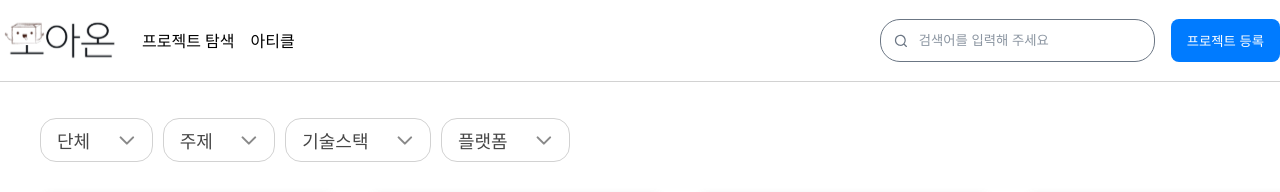
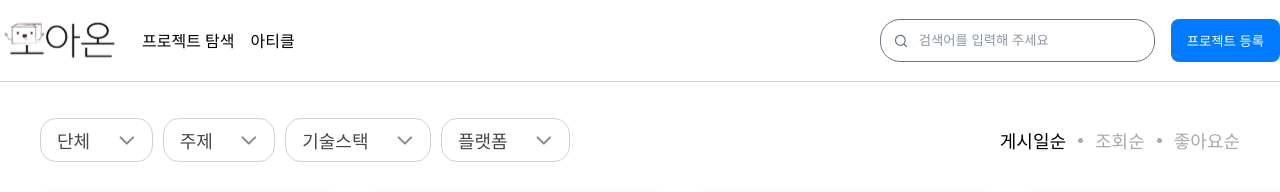
Before and after one commit to woowacourse-teams/2025-moaon, a React app in the folder frontend/: page /list in a window 1280 px wide. Shown: the top 192 px of the page. Built offline with nearby package versions, Linux system fonts and the light colour scheme; no server answers; grey boxes are pictures that could not be loaded.

Commit message:
feat: 정렬 필터 추가

```diff
--- /dev/null
+++ b/frontend/src/pages/list/ListPage.styled.ts
@@ -0,0 +1,8 @@
+import styled from "@emotion/styled";
+
+export const Box = styled.div`
+  display: flex;
+  justify-content: space-between;
+  align-items: center;
+  width: 100%;
+`;
--- a/frontend/src/pages/list/ListPage.tsx
+++ b/frontend/src/pages/list/ListPage.tsx
@@ -1,10 +1,15 @@
 import CardList from "./CardList/CardList";
 import FilterContainer from "./FilterContainer/FilterContainer";
+import * as S from "./ListPage.styled";
+import Sort from "./Sort/Sort";
 
 function ListPage() {
   return (
     <>
-      <FilterContainer />
+      <S.Box>
+        <FilterContainer />
+        <Sort />
+      </S.Box>
       <CardList />
       <div style={{ height: "2000px", backgroundColor: "#fff" }} />
     </>
--- /dev/null
+++ b/frontend/src/pages/list/Sort/Sort.styled.ts
@@ -0,0 +1,21 @@
+import styled from "@emotion/styled";
+
+export const List = styled.ul`
+  display: flex;
+  gap: 0.75rem;
+  align-items: center;
+`;
+
+export const Item = styled.li``;
+
+export const Button = styled.button<{ isSelected: boolean }>`
+  color: ${({ isSelected }) => (isSelected ? "#000" : "#aaa")};
+  font-size: 1.125rem;
+`;
+
+export const Separator = styled.div`
+  width: 5px;
+  height: 5px;
+  border-radius: 50%;
+  background-color: #aaa;
+`;
--- /dev/null
+++ b/frontend/src/pages/list/Sort/Sort.tsx
@@ -0,0 +1,39 @@
+import { Separated } from "@shared/components/Separated/Separated";
+import { useState } from "react";
+import * as S from "./Sort.styled";
+
+const SORT_MAP = {
+  게시일순: "createdAt",
+  조회순: "views",
+  좋아요순: "loves",
+};
+
+type SortKey = keyof typeof SORT_MAP;
+
+function Sort() {
+  const [selectedSort, setSelectedSort] = useState<SortKey>("게시일순");
+
+  const handleSelectedSort = (sortKey: SortKey) => {
+    setSelectedSort(sortKey);
+  };
+
+  return (
+    <S.List>
+      <Separated by={<S.Separator />}>
+        {Object.keys(SORT_MAP).map((sortKey) => (
+          <S.Item key={sortKey}>
+            <S.Button
+              type="button"
+              onClick={() => handleSelectedSort(sortKey as SortKey)}
+              isSelected={selectedSort === sortKey}
+            >
+              {sortKey}
+            </S.Button>
+          </S.Item>
+        ))}
+      </Separated>
+    </S.List>
+  );
+}
+
+export default Sort;
--- /dev/null
+++ b/frontend/src/shared/components/Separated/Separated.tsx
@@ -0,0 +1,22 @@
+import { Fragment, type ReactElement, type ReactNode } from "react";
+
+interface SeparatedProps {
+  by: ReactNode;
+  children: ReactElement[];
+}
+
+export function Separated({ children, by: separator }: SeparatedProps) {
+  return (
+    <>
+      {children.map((child, index, { length }) => {
+        const isLastChild = index === length - 1;
+        return (
+          <Fragment key={child.key}>
+            {child}
+            {!isLastChild && separator}
+          </Fragment>
+        );
+      })}
+    </>
+  );
+}
```
